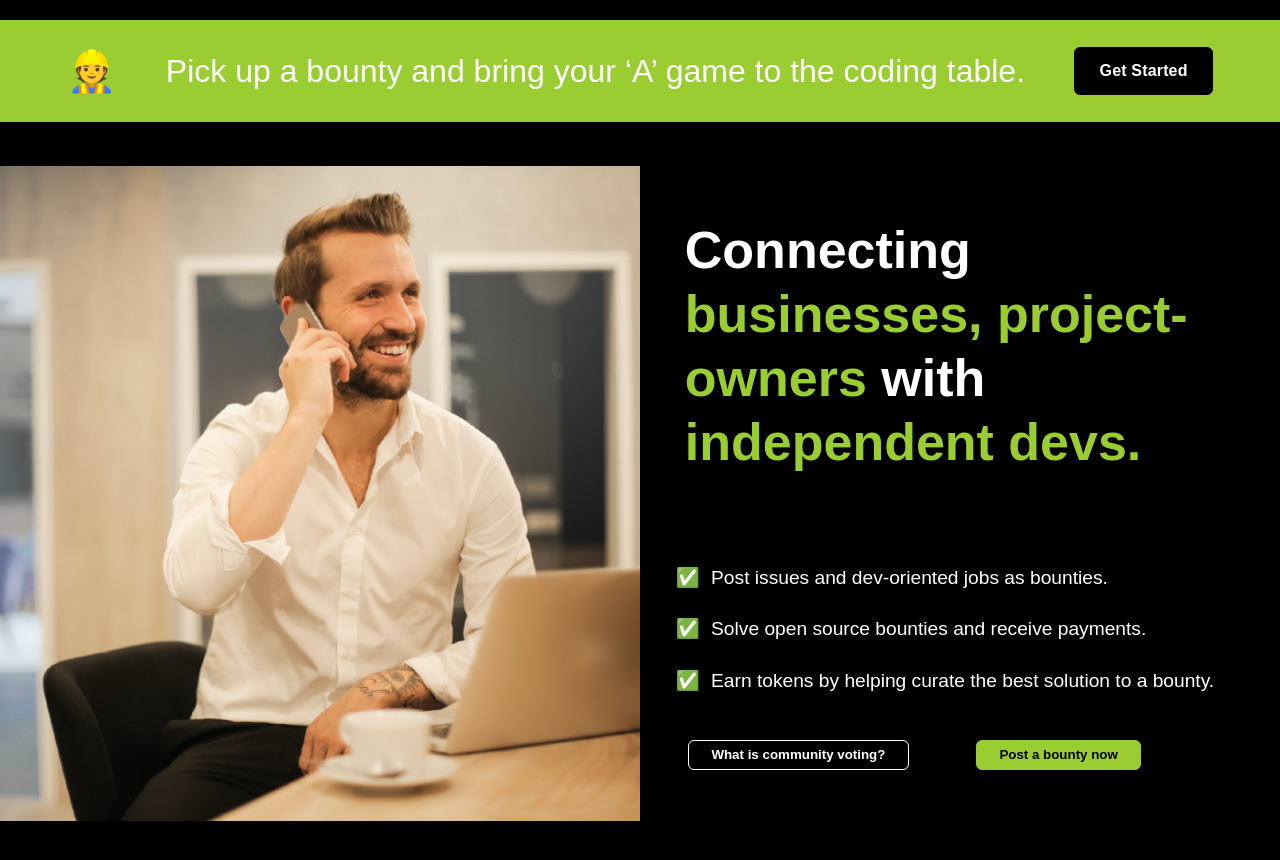
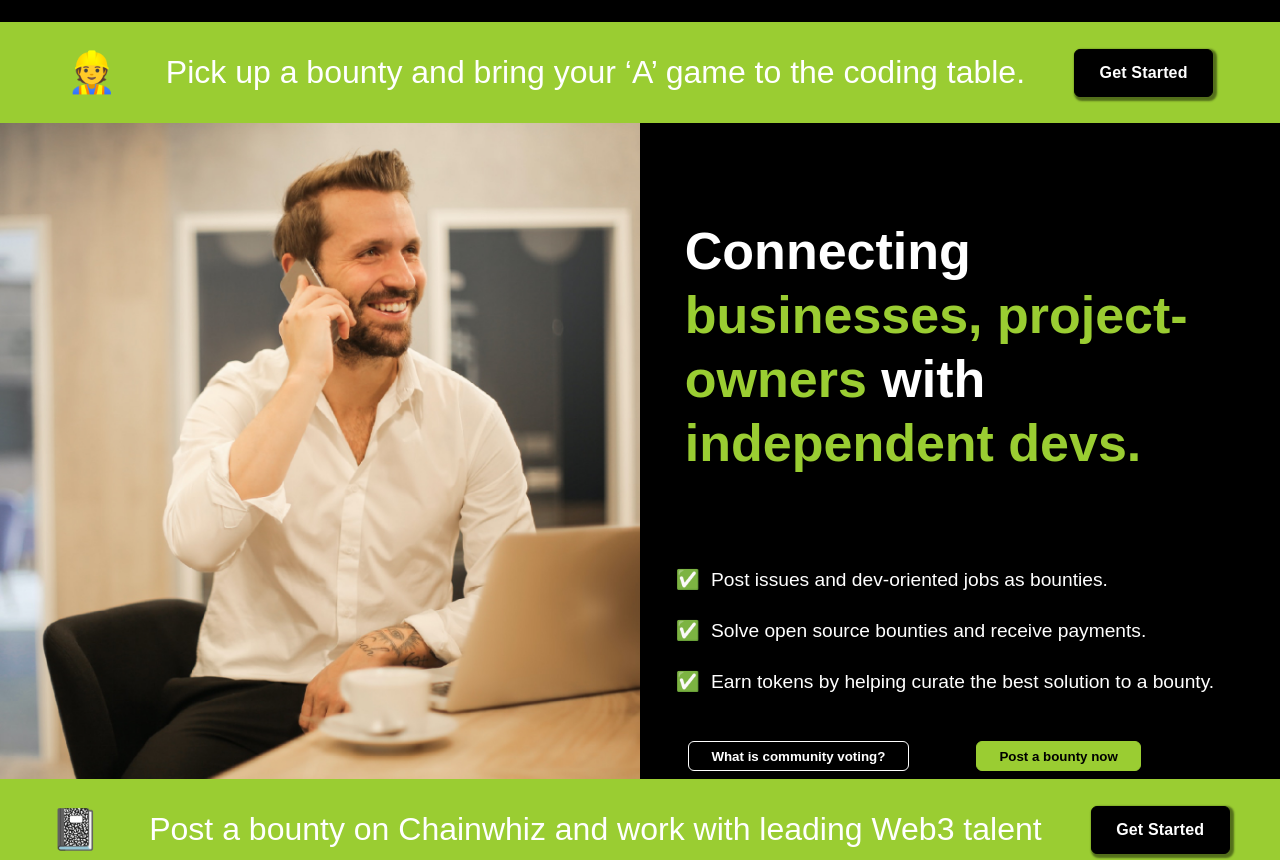
Before and after one commit to ChainWhiZ/chainwhiz-website, a Next.js app: page / in a window 1280 px wide. Shown: the part 789-1649 px from the top of the page. Built offline with nearby package versions, Linux system fonts and the light colour scheme.

Commit message:
fix:image size

```diff
--- a/src/component/about/AboutStyle.module.css
+++ b/src/component/about/AboutStyle.module.css
@@ -111,6 +111,7 @@
   letter-spacing: 0.01em;
   border-radius: 6px;
   border: 1px solid black;
+  box-shadow: 2px 2px 2px 2px rgba(0, 0, 0, 0.459);
 }
 
 /* For mobile and bigger screens */
--- a/src/component/business/Business.js
+++ b/src/component/business/Business.js
@@ -5,11 +5,13 @@ import Divider from "./Divider";
 const Business = () => {
   return (
     <>
-      <div className={classes.left_main_div}>
-        <img src="./chainwhiz-assests/business-assests/person2.jpeg" />
+      <div className={classes.business_main_div}>
+        <div className={classes.left_main_div}>
+          <img src="./chainwhiz-assests/business-assests/person2.jpeg" />
+        </div>
+        <RightSection classes={classes} />
+        <Divider classes={classes} />
       </div>
-      <RightSection classes={classes}/>
-      <Divider classes={classes}/>
     </>
   );
 };
--- a/src/component/business/BusinessStyle.module.css
+++ b/src/component/business/BusinessStyle.module.css
@@ -4,9 +4,11 @@
   width: 50%;
 }
 .left_main_div {
-  height: inherit;
   display: inline-block;
   width: 50%;
+  min-height: 100%;
+  overflow: hidden;
+  vertical-align: top;
 }
 .left_main_div img{
   background-size: cover;
@@ -45,13 +47,13 @@
   font-weight: 500;
   line-height: inherit;
   padding-left: 2%;
+  vertical-align: top;
 }
 
 .right_main_div__buttons {
   margin: 0;
   padding: 0;
   padding-top: 7.5%;
-  margin-bottom: 15%;
 }
 
 .right_main_div__button {
@@ -103,6 +105,7 @@
   letter-spacing: 0.01em;
   border-radius: 6px;
   border: 1px solid black;
+  box-shadow: 2px 2px 2px 2px rgba(0, 0, 0, 0.459);
 }
 @media only screen and (max-width: 600px) {
   .left_main_div,
--- a/src/component/journey/JourneyStyle.module.css
+++ b/src/component/journey/JourneyStyle.module.css
@@ -45,6 +45,7 @@
   border: 1px solid black;
   text-align: center;
   margin: 0 7%;
+  box-shadow: 2px 2px 2px 2px rgba(0, 0, 0, 0.459);
 }
 
 .journey_upper_footnote {
--- a/src/component/navbar/NavbarStyle.module.css
+++ b/src/component/navbar/NavbarStyle.module.css
@@ -29,7 +29,7 @@
 .bar {
   background: yellowgreen;
   height: 0.3vh;
-  border: 1px solid yellowgreen;
+  border: 2.5px solid yellowgreen;
 }
 
 @media only screen and (max-width: 600px) {
```
